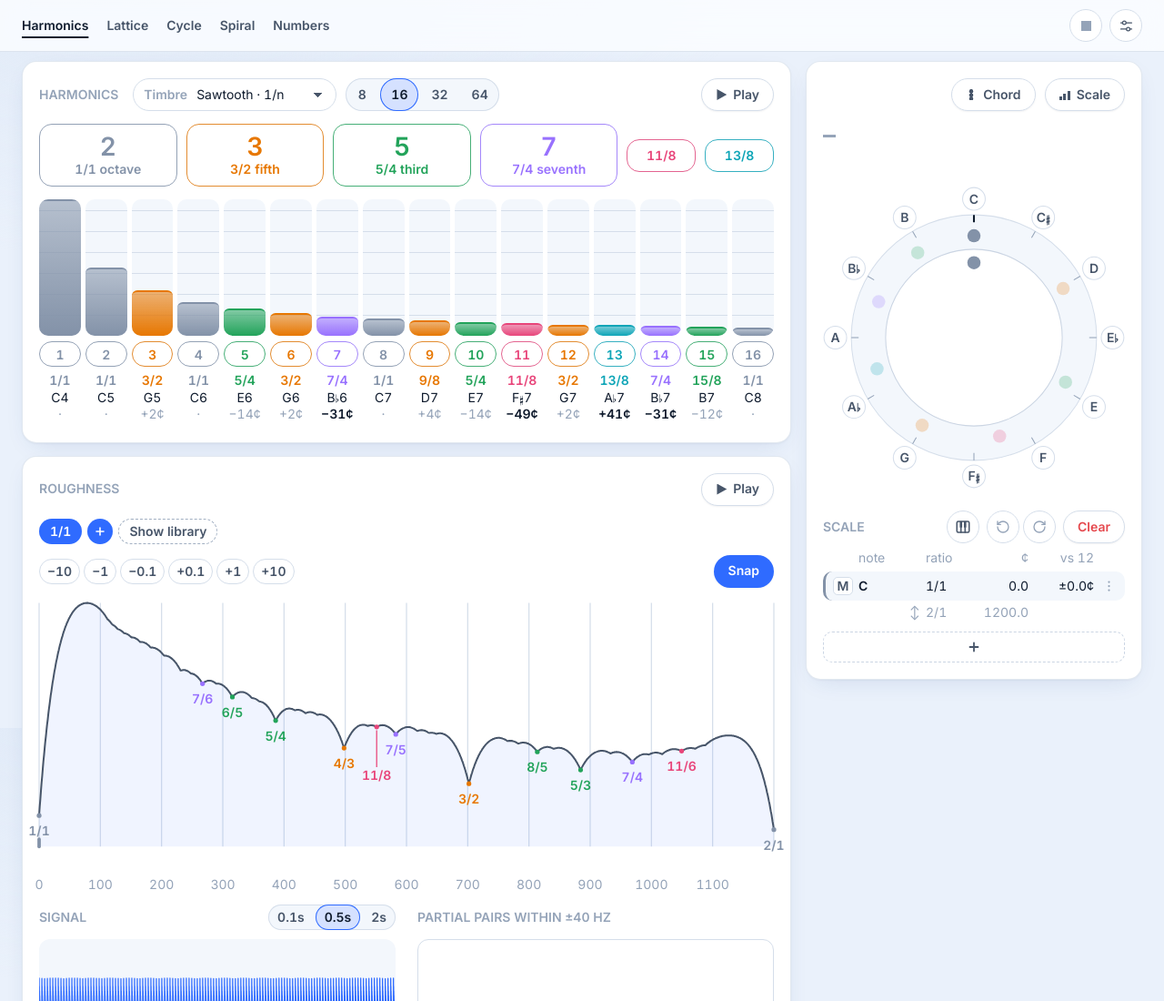
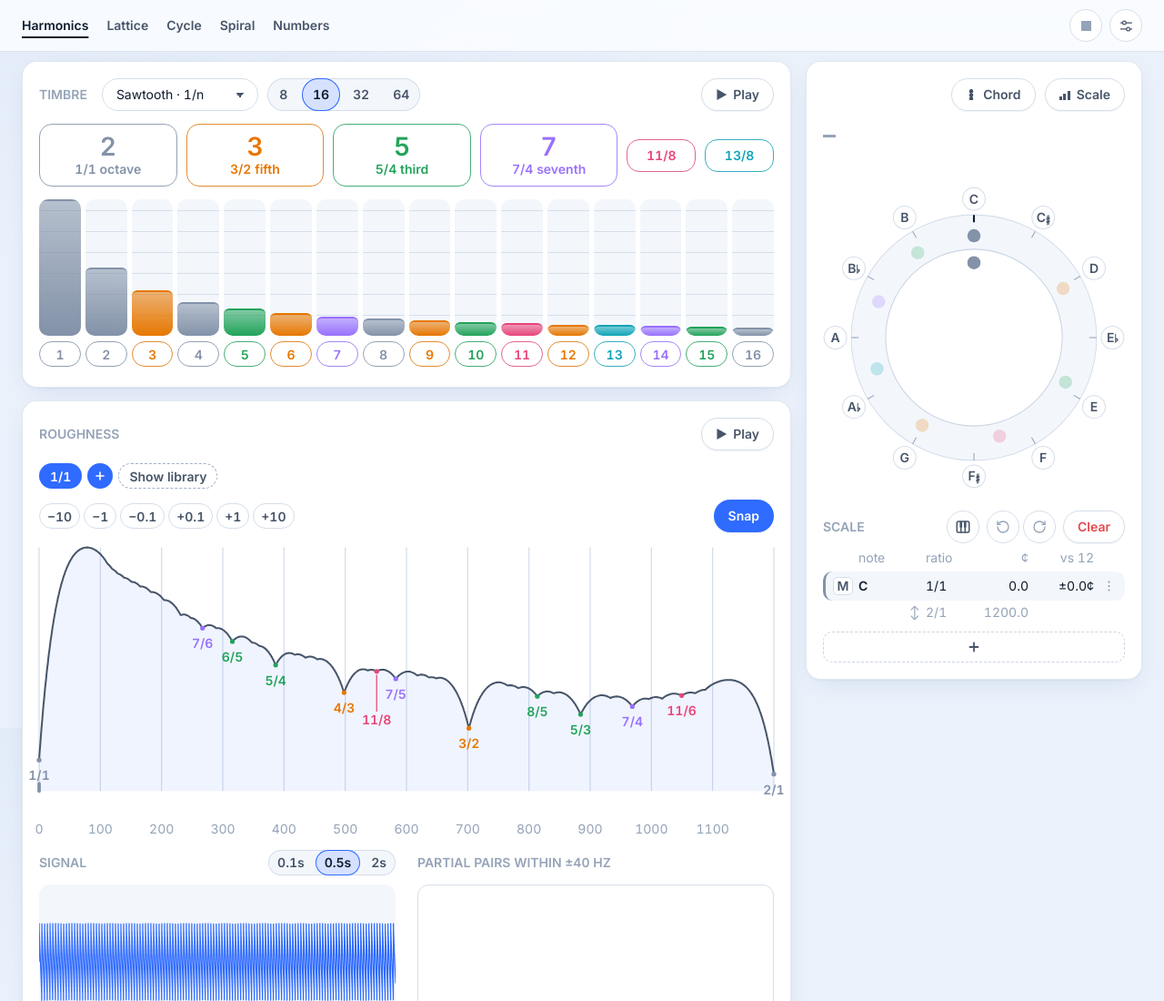
Before and after one commit to noxafy/scales, a plain HTML site: page index.html in a window 1280 px wide. Shown: the top 1100 px of the page at 91% size. Drawn offline with Linux system fonts and the light colour scheme.

Commit message:
Harmonics: the panel is Timbre, nothing under the bars but their numbers
The panel's heading reads Timbre, so the Timbre field beside it drops its own
label at every width. The ratio and deviation under each partial go; the
readout names a pressed partial and Beats' circle shows the bars' notes.

Co-Authored-By: Claude Opus 5.5 <noreply@anthropic.com>

```diff
--- a/js/harmonics.js
+++ b/js/harmonics.js
@@ -24,7 +24,7 @@ S.views.harmonics = (() => {
       <div class="harm-main">
       <div class="panel harm-panel">
         <div class="panel-head">
-          <h3>Harmonics</h3>
+          <h3>Timbre</h3>
           <div class="toolbar">
             <span class="tone-slot" data-tone-slot></span>   <!-- the settings menu's Timbre (app.js) -->
             <div class="seg" data-seg="N" aria-label="Partials"><button data-v="8">8</button><button data-v="16">16</button><button data-v="32">32</button><button data-v="64">64</button></div>
@@ -164,7 +164,6 @@ S.views.harmonics = (() => {
       s += `<div class="pcol ${S.primeClass(n)}${a === 0 ? ' silent' : ''}" data-n="${n}">
         <div class="bar"><div class="fill" style="height:${a * 100}%"></div></div>
         <button class="pnum" data-n="${n}" title="hold to hear partial ${n}">${n}</button>
-        <div class="pmeta"></div>
       </div>`;
     }
     grid.innerHTML = s;
@@ -183,14 +182,11 @@ S.views.harmonics = (() => {
     });
   }
 
+  // nothing under the bars but their numbers: a ratio and a deviation there showed a pitch without playing it, and pushed
+  // the Beats curve down (the user, 2026-11-19). The readout names a pressed partial, the circle shows the bars' notes
   function renderMeta() {
     grid.querySelectorAll('.pcol').forEach((c) => {
       const n = +c.dataset.n, f = n * f0(), note = S.noteOf(f), [p, q] = foldN(n);
-      const dev = Math.round(note.dev);
-      c.querySelector('.pmeta').innerHTML =
-        `<span class="rlabel">${p}/${q}</span>` +
-        `<span class="note">${note.name}${note.oct}</span>` +
-        `<span class="dev ${Math.abs(dev) > 15 ? 'far' : ''}" title="${S.exactDev(S.etDev(1200 * Math.log2(n)))}">${Math.abs(note.dev) < S.EXACT ? '·' : (note.dev > 0 ? '+' : '−') + Math.abs(dev) + '¢'}</span>`;
       c.title = `${n} · ${S.fmtHz(f)} Hz · ${p}/${q} · ${note.name}${note.oct} ${S.fmtDev(note.dev)}`;
     });
   }
--- a/style.css
+++ b/style.css
@@ -560,11 +560,6 @@ input[type="search"].ratio-in::-webkit-search-cancel-button { display: none; }
   background: var(--panel); font: 600 var(--fs-m) var(--sans); font-variant-numeric: tabular-nums; color: var(--c); touch-action: none;
 }
 .pnum.held, .pcol.hot .pnum { background: var(--c); color: #fff; border-color: transparent; }   /* playing: on, solid, as every button that sounds */
-.pmeta { display: flex; flex-direction: column; align-items: center; gap: 1px; font: var(--fs-m)/1.25 var(--sans); font-variant-numeric: tabular-nums; color: var(--ink-3); white-space: nowrap; }
-.pmeta .rlabel { color: var(--c); font-weight: 600; display: inline-flex; flex-direction: column; align-items: center; }
-.pmeta .note { color: var(--ink); }
-.pmeta .dev.far { color: var(--ink); font-weight: 600; }   /* far: bold, not a hue */
-.pcol.silent .pmeta, .pcol.silent .pmeta *, .pcol.silent .pmeta .dev.far { color: var(--ink-3); }   /* a silent partial: its labels in the faintest grey */
 
 .primes { display: grid; grid-template-columns: repeat(4, 2fr) repeat(2, 1fr); gap: 10px; user-select: none; -webkit-user-select: none; }
 .harm-panel .primes { margin-bottom: 14px; }
@@ -961,17 +956,14 @@ html { -webkit-tap-highlight-color: transparent; }
 .clockwrap.dim .clock-dot:not(.rim) { opacity: .22; transition: opacity .12s; }
 .clockwrap.dim .clock-dot:not(.rim):is(.in, .sel, .hot, .held, .lit), .clockwrap.lit-all .clock-dot:not(.rim) { opacity: 1; }
 
-/* Harmonics' head: a copy of the settings menu's Tone (app.js). Title · Tone · 8 16 32 64 · Play, Play at the
-   right end (as Roughness'). Narrower, Tone first loses its name (601 = title 87 + 16 + 224 + 10 + seg 168 + 16 +
-   Play 80), then it and the seg take the next line (549, the same with Tone at 172), left-aligned, Tone giving way under a 350 px head */
+/* Harmonics' head: a copy of the settings menu's Timbre (app.js), without its name, since the head's title says it
+   (TIMBRE, the user's test, 2026-11-19). Title · Timbre · 8 16 32 64 · Play, Play at the right end (as Roughness').
+   Narrower, it and the seg take the next line, left-aligned, Timbre giving way under a 350 px head */
 .tone-slot { display: contents; }
-.tone-slot .g-tone { width: 224px; }   /* room for "Triangle · odd 1/n²" */
+.tone-slot .g-field > span:first-child { display: none; }
+.tone-slot .g-tone { width: 172px; }
 .harm-panel .panel-head { container: harmhead / inline-size; }
 .harm-panel .panel-head > .toolbar { flex: 1 1 auto; }
-@container harmhead (max-width: 600.98px) {
-  .tone-slot .g-field > span:first-child { display: none; }
-  .tone-slot .g-tone { width: 172px; }
-}
 @container harmhead (max-width: 548.98px) {
   .harm-panel .panel-head > .toolbar { order: 1; flex: 1 1 100%; flex-wrap: nowrap; min-width: 0; }
   .tone-slot .g-tone { flex: 0 1 172px; width: auto; min-width: 0; }
```
